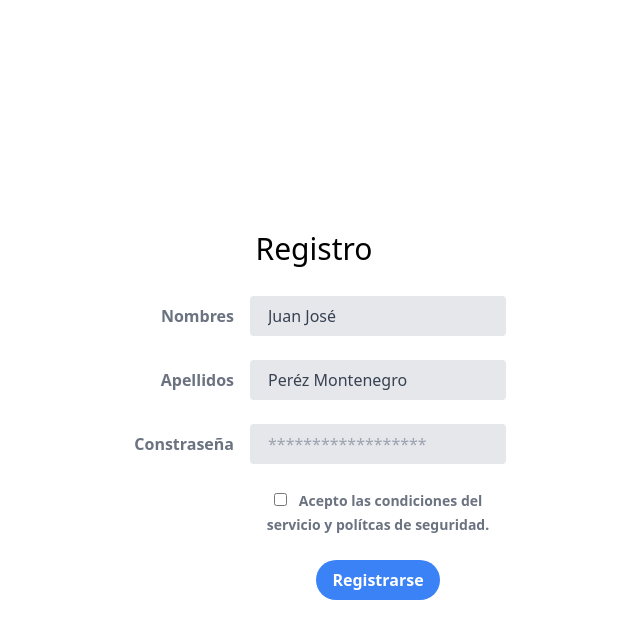
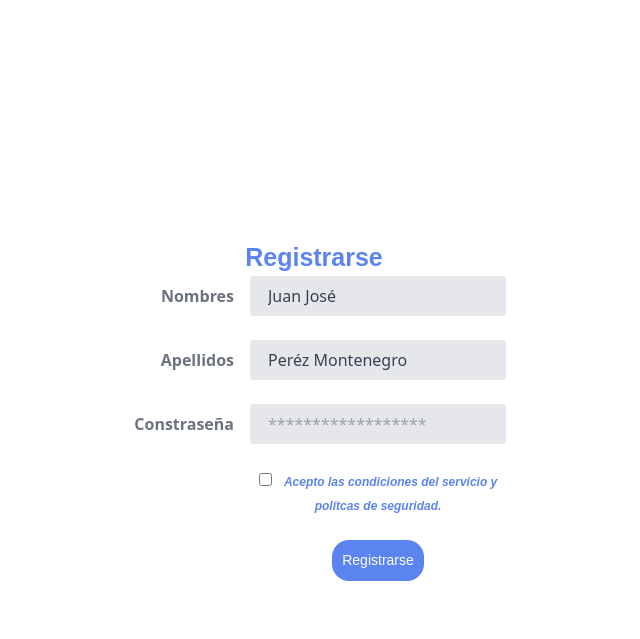
Before and after one commit to jostorrd/ClinicaJaller, a Flask app: page /registro in a window 1280 px wide. Shown: the top 639 px of the page, without its empty margins (326-966 px from the left). Run offline with Flask 2, Linux system fonts and the light colour scheme; some libraries are stand-ins or nearby versions.

Commit message:
modificación fuentes

```diff
--- a/src/static/css/programarCita.css
+++ b/src/static/css/programarCita.css
@@ -119,5 +119,4 @@ h4{
     margin-top: 50px;
     color: rgb(92, 132, 240);
     font-weight: bold;
-
   }
--- a/src/static/css/registro.css
+++ b/src/static/css/registro.css
@@ -7,3 +7,28 @@
     text-align: center;
     left: 50px;
 }
+
+#titulo2{
+  margin-top: 20px;
+  font-family: Arial, Helvetica, sans-serif;
+  text-align: center;
+  font-size: 25px;
+  color: rgb(92, 132, 240);
+  font-weight: bold;
+}
+
+#btn-asignar{
+  background-color: rgb(92, 132, 240 );
+  border-radius: 17px;
+  color: rgb(255, 255, 255);
+  font-size: 14px;
+  padding: 10px;
+  font-family: Arial, Helvetica, sans-serif;
+
+ }
+.text-sm{
+  font-family: Arial, Helvetica, sans-serif;
+  color: rgb(92, 132, 240 );
+  font-style: italic;
+  font-size: 12px;
+}
--- a/src/templates/auth/registro.html
+++ b/src/templates/auth/registro.html
@@ -7,7 +7,7 @@
 <!--Importación form -->
 
 <div class="h-screen flex flex-col items-center justify-center">
-    <h1 id="titulo">Registro</h1>
+    <h1 id="titulo2">Registrarse</h1>
     <form class="w-full max-w-sm" id="form-registro">
         <div class="md:flex md:items-center mb-6">
           <div class="md:w-1/3">
@@ -51,7 +51,7 @@
         <div class="md:flex md:items-center">
           <div class="md:w-1/3"></div>
           <div class="md:w-2/3">
-            <button class="bg-blue-500 hover:bg-blue-700 text-white font-bold py-2 px-4 rounded-full">
+            <button id="btn-asignar">
               Registrarse
             </button>
           </div>
```
